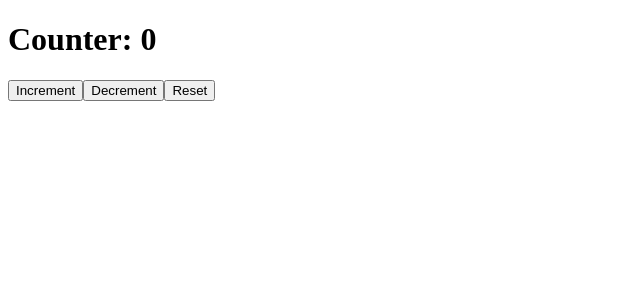
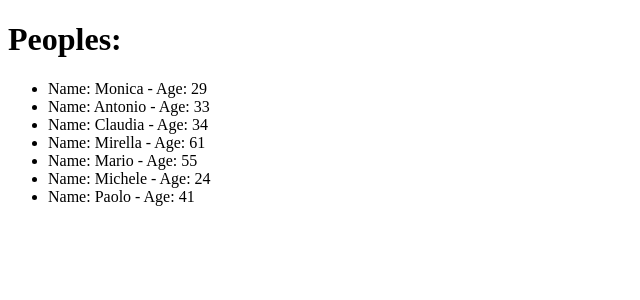
Before and after one commit to MonicaMolini/Develhope-React, a React (Create React App) app: page / in a window 1280 px wide. Shown: the top 300 px of the page, without its empty margins (0-640 px from the left). Built offline with nearby package versions, Linux system fonts and the light colour scheme.

Commit message:
exercise useMemo

```diff
--- a/src/components/App.js
+++ b/src/components/App.js
@@ -1,11 +1,26 @@
 import React from "react";
-import Counter from "./Counter";
+import FilteredList from "./FilteredList";
 
 export default function App() {
+  const peopleList = [
+    { id: 0, name: "Monica", age: 29 },
+    { id: 1, name: "Antonio", age: 33 },
+    { id: 2, name: "Claudia", age: 34 },
+    { id: 3, name: "Mirella", age: 61 },
+    { id: 4, name: "Mariasole", age: 17 },
+    { id: 5, name: "Mario", age: 55 },
+    { id: 6, name: "Armando", age: 12 },
+    { id: 7, name: "Michele", age: 24 },
+    { id: 8, name: "Ludovica", age: 14 },
+    { id: 9, name: "Carmen", age: 11 },
+    { id: 10, name: "Paolo", age: 41 },
+    { id: 11, name: "Giusy", age: 10 },
+    { id: 12, name: "Samuel", age: 6 },
+  ];
 
   return (
     <div>
-      <Counter initialValue={0} />
+      <FilteredList peoples={peopleList} />
     </div>
   );
 }
--- /dev/null
+++ b/src/components/FilteredList.js
@@ -0,0 +1,18 @@
+import React, { useMemo } from "react";
+
+export default function FilteredList({ peoples }) {
+  const filteredList = useMemo(() => {
+    return peoples.filter((x) => x.age >= 18);
+  }, [peoples]);
+
+  return (
+    <>
+      <h1>Peoples:</h1>
+      <ul>
+        {filteredList.map((x) => (
+          <li key={x.id}>{`Name: ${x.name} - Age: ${x.age}`}</li>
+        ))}
+      </ul>
+    </>
+  );
+}
```
